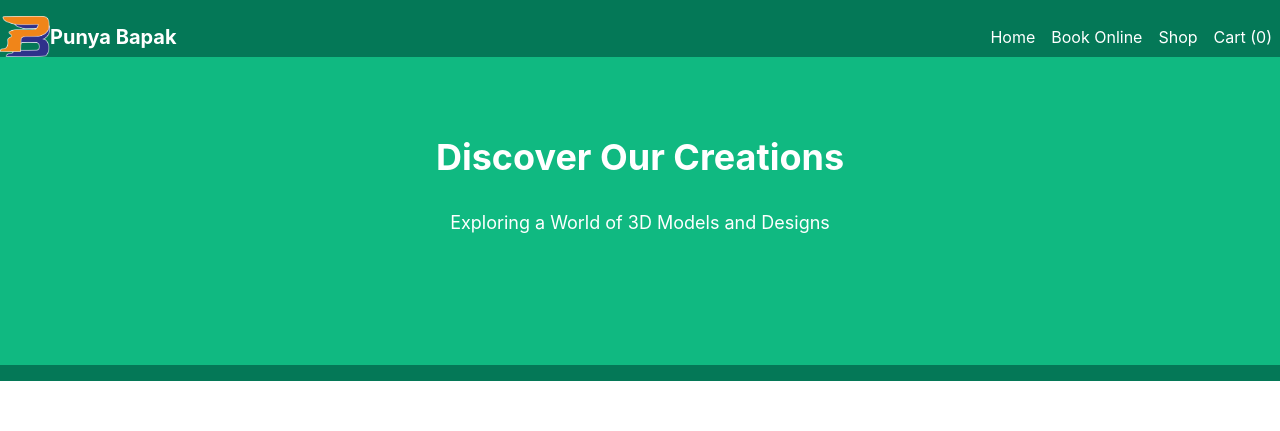
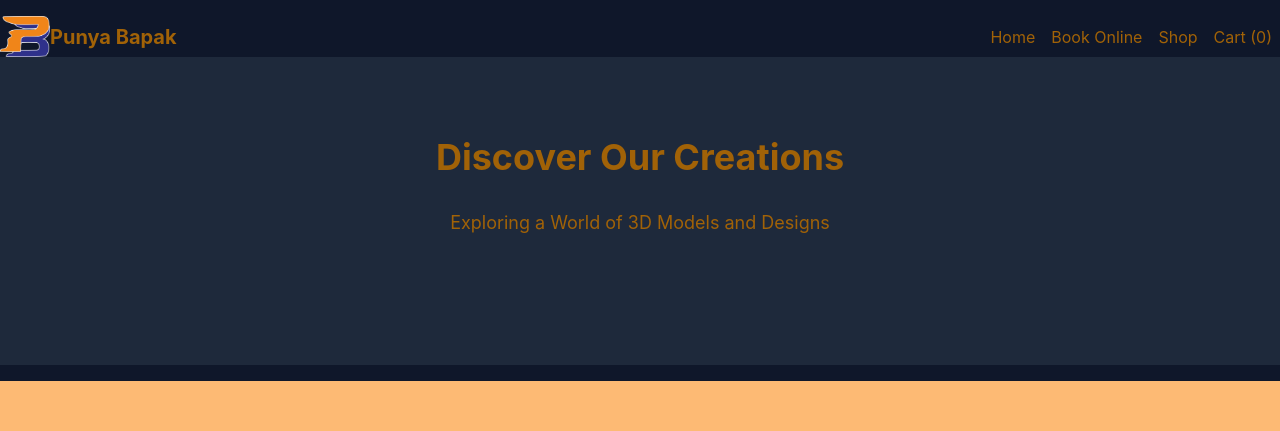
Before and after one commit to KyzutoGH/3D-Models-Shop, a Next.js app: page / in a window 1280 px wide. Shown: the top 431 px of the page. Built offline with nearby package versions, Linux system fonts and the light colour scheme.

Commit message:
Mengubah Tema Warna

```diff
--- a/components/components.js
+++ b/components/components.js
@@ -3,7 +3,7 @@ import Image from "next/image";
 
 const Content = () => {
   return (
-    <div className="py-20 bg-emerald-500">
+    <div className="py-20 bg-slate-800">
       <div className="container mx-auto">
         <h1 className="text-4xl font-bold mb-8 flex items-center justify-center">Discover Our Creations</h1>
         <p className="text-lg mb-12 flex items-center justify-center">Exploring a World of 3D Models and Designs</p>
@@ -17,7 +17,7 @@ const Content = () => {
 
 const Navbar = ({ children }) => {
   return (
-    <nav className="bg-emerald-700 text-white py-4">
+    <nav className="bg-slate-900 text-yellow-700 py-4">
       <div className="container mx-auto flex justify-between items-center">
         <Link href="/" className="text-xl font-bold flex items-center">
           <div className="flex items-center">
--- a/pages/index.js
+++ b/pages/index.js
@@ -39,7 +39,7 @@ const products = [
 const HomePage=() => {
   return (
     <Layout>
-    <div className="bg-white">
+    <div className="bg-orange-300">
       <div className="mx-auto max-w-2xl px-4 py-16 sm:px-6 sm:py-24 lg:max-w-7xl lg:px-8">
         <h2 className="sr-only">Products</h2>
 
```
